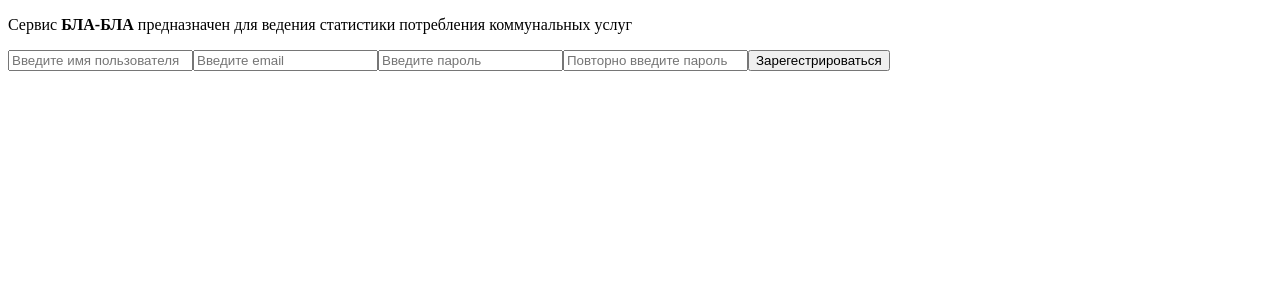
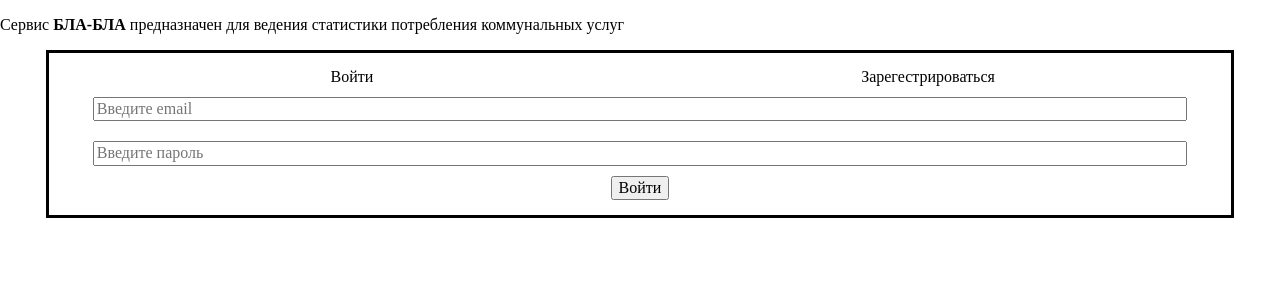
Before and after one commit to igdanit/utilities_stats_vue, a Vue app: page / in a window 1280 px wide. Shown: the top 300 px of the page. Built offline with nearby package versions, Linux system fonts and the light colour scheme.

Commit message:
html markup for main paige and some js is ready

```diff
--- a/package.json
+++ b/package.json
@@ -9,6 +9,7 @@
   },
   "dependencies": {
     "axios": "^1.1.3",
+    "normalize.css": "^8.0.1",
     "vue": "^3.2.41",
     "vue-router": "^4.1.5"
   },
--- a/src/App.vue
+++ b/src/App.vue
@@ -1,12 +1,13 @@
 <script setup>
 import Intro from './components/Intro.vue'
-import SignUp from './components/SignUp.vue'
+import SignInUpVue from './components/sign-in-up/SignInUp.vue';
 </script>
 
 <template>
     <Intro />
-    <SignUp />
+    <SignInUpVue />
 </template>
 
 <style>
+    @import "normalize.css"
 </style>
--- /dev/null
+++ b/src/components/sign-in-up/SignInUp.vue
@@ -0,0 +1,71 @@
+<script setup>
+    import { reactive } from 'vue';
+    import SignUp from './SignUp.vue'
+    import SignIn from './signIn.vue'
+
+    let hiddenStatuses = reactive({
+        'signIn': false,
+        'signUp': true,
+    });
+
+    function isHidden(event) {
+        for (let element of event.path) {
+            if (element.tagName === 'DIV') {
+                if (element.className.split('-')[1] === 'in') {
+                    hiddenStatuses.signIn = false;
+                    hiddenStatuses.signUp = true;
+                } else {
+                    hiddenStatuses.signIn = true;
+                    hiddenStatuses.signUp = false;
+                }
+                break
+            }
+        }
+    }
+</script>
+
+<template>
+    <div class="sign-in-up">
+        <div @click="isHidden" class="sign-in-up--header">
+            <div class="sign-in-option"><p>Войти</p></div>
+            <div class="sign-up-option"><p>Зарегестрироваться</p></div>
+        </div>
+        <div class="sign-in-up--content">
+            <SignIn :class="{hidden: hiddenStatuses.signIn}" />
+            <SignUp :class="{hidden: hiddenStatuses.signUp}" />
+        </div>
+    </div>
+</template>
+
+<style>
+
+    .hidden {
+        display: none;
+    }
+
+    input {
+        box-sizing: border-box;
+        width: 95%;
+    }
+
+    .sign-in-up form {
+        display: flex;
+        align-items: center;
+        flex-direction: column;
+    }
+
+    .sign-in-up {
+        margin: auto;
+        border: solid;
+        padding: 15px;
+        width: 90%;
+    }
+
+    .sign-in-up--header *{
+        display: inline-block;
+        width: 50%;
+        margin: auto;
+        text-align: center;
+    }
+
+</style>
--- a/src/components/SignUp.vue
+++ b/src/components/sign-in-up/SignUp.vue
@@ -19,15 +19,17 @@
 <template>
     <div class=sign-up>
         <form @submit="onSubmit">
-            <input v-model="username" name="username" type="text" placeholder="Введите имя пользователя">
-            <input v-model="email" name="email" type="email" placeholder="Введите email">
-            <input v-model="password" name="password" type="password" placeholder="Введите пароль">
-            <input v-model="repeatedPassword" name="repeated-password" type="password" placeholder="Повторно введите пароль ">
+            <input class="input" v-model="username" name="username" type="text" placeholder="Введите имя пользователя">
+            <input class="input" v-model="email" name="email" type="email" placeholder="Введите email">
+            <input class="input" v-model="password" name="password" type="password" placeholder="Введите пароль">
+            <input class="input" v-model="repeatedPassword" name="repeated-password" type="password" placeholder="Повторно введите пароль ">
             <button type="submit">Зарегестрироваться</button>
         </form>
     </div>
 </template>
 
 <style>
-
+    .input {
+        margin: 10px;
+    }
 </style>
--- a/src/components/signIn.vue
+++ b/src/components/sign-in-up/signIn.vue
@@ -8,13 +8,12 @@
 <template>
     <div class="sign-in">
         <form @submit="onSubmit">
-            <input v-model="email" name="email" type="email" placeholder="Введите email">
-            <input v-model="password" name="password" type="password" placeholder="Введите пароль">
+            <input class="input" v-model="email" name="email" type="email" placeholder="Введите email">
+            <input class="input" v-model="password" name="password" type="password" placeholder="Введите пароль">
             <button type="submit">Войти</button>
         </form>
     </div>
 </template>
 
 <style>
-
 </style>
```
Also changed, not shown: 1 other file (tests, documents, lock files or other folders).
